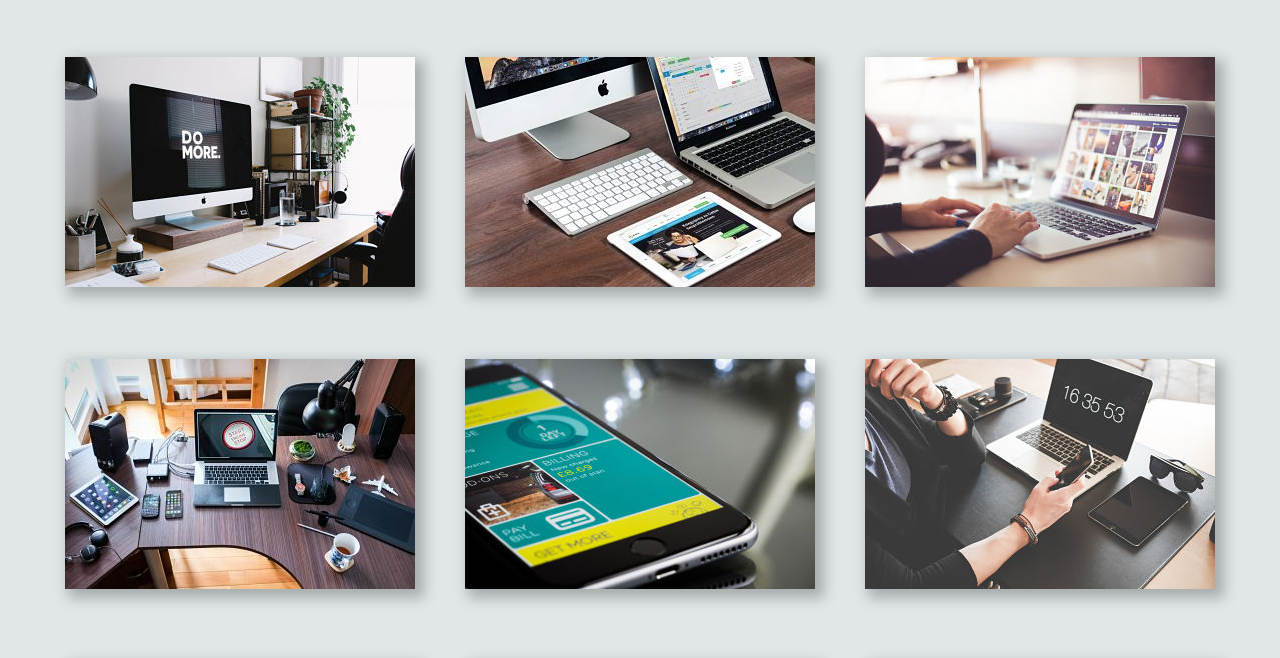
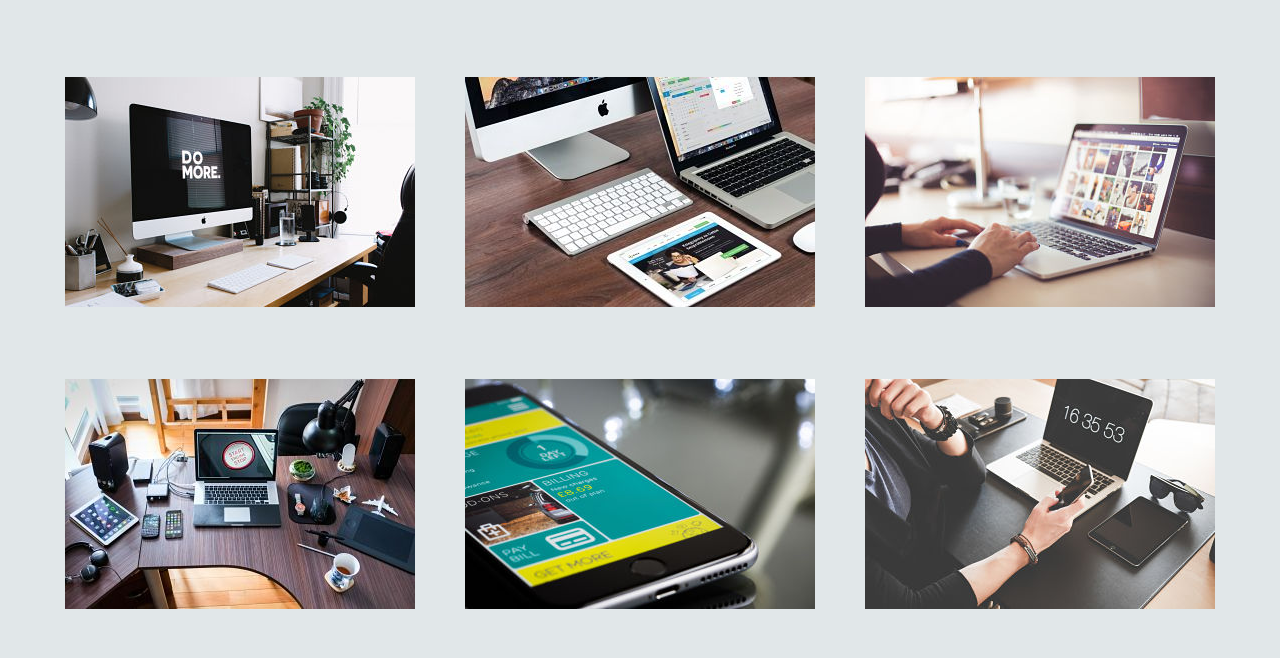
Before and after one commit to justDo1T/portfolio, a plain HTML site: page index.html in a window 1280 px wide. Shown: the part 1054-1712 px from the top of the page. Drawn offline with nearby package versions, Linux system fonts and the light colour scheme; some packages are replaced by stand-ins of ours; a script that the page names is missing.

Commit message:
progress save

```diff
--- a/css/style.css
+++ b/css/style.css
@@ -209,6 +209,7 @@ nav ul li a:hover {
 	perspective: 1000px;
 	display: inline-block;
 	width: 33.333333%;
+	min-height: 230px;
 	margin-bottom: 6%;
 }
 /* flip the photo when clicked */
@@ -216,15 +217,29 @@ nav ul li a:hover {
 	transform: rotateY(180deg);
 }
 
-.flipper, .front, .back {
-	margin: 0 auto;
-	width: 350px;
+.flipper {
+	width: 100%;
 	height: 230px;
+}
+
+.front {
+	width: 100%;
+	box-sizing: border-box;
+	padding: 20px 25px;
+}
+
+.back {
+	width: 100%;
+	height: 100%;
+	box-sizing: border-box;
+	margin: 20px 0;
 }
 
 .front img {
 	width: 100%;
 	height: auto;
+	max-width: 350px;
+	max-height: 230px;
 }
 
 .flipper {
@@ -241,7 +256,6 @@ nav ul li a:hover {
 	position: absolute;
 	top: 0;
 	left: 0;
-	box-shadow: 6px 6px 13px 3px rgba(31,33,32,0.3);
 }
 
 .front {
@@ -255,7 +269,6 @@ nav ul li a:hover {
 /* zoom effect when photo is hovered */
 .front:hover {
 	transform: scale(1.1);
-	box-shadow: 0px 0px 0px 0px transparent;
 }
 
 .textOnHover {
@@ -266,8 +279,11 @@ nav ul li a:hover {
 	left: 0;
 	width: 100%;
 	height: 100%;
+	box-sizing: border-box;
+	padding: 20px 25px;
 	transition: opacity .6s, visibility .6s;
 	background-color: rgba(22, 45, 35, 0.72);
+	background-clip: content-box;
 	color: #FFF;
 	text-align: center;
 }
@@ -1033,30 +1049,28 @@ nav ul li a:hover {
 }
 /*---------- End Footer Section ----------*/
 
-OLALAA
-huherko 2.0
 
 /*-------------Media Queries ---------------*/
 
 @media screen and (max-width: 1100px) {
-	.flipper, .front, .back {
-	width: 200px;
-	height: 130px;
-	}
-}
 
-@media screen and (max-width: 1100px) {
-
+	/*--- Start Homepage Section ---*/
 	nav ul li {
 		padding-left: 15px;
 		padding-right: 15px;
 	}
+	/*--- End Homepage Section ---*/
+
+	/*--- Start Portfolio Section ---*/
+
+	/*--- End Portfolio Section ---*/
 
 }
 
 /*--- Hamburger Starts --*/
 @media screen and (max-width: 950px) {
 
+	/*--- Start Homepage Section ---*/
 	#menu-icon {
 		display: inline-block;
 	}
@@ -1106,19 +1120,23 @@ huherko 2.0
   		background-color: rgba(203, 223, 214, 0.96);
   		border-bottom: none;
 	}
+	/*--- End Homepage Section ---*/
 
 }
 
 @media screen and (max-width: 850px) {
 
+	/*--- Start Homepage Section ---*/
 	#heading-text h1 {
 		font-size: 8rem;
 	}
+	/*--- End Homepage Section ---*/
 
 }
 
 @media screen and (max-width: 650px) {
 
+	/*--- Start Homepage Section ---*/
 	#heading-text h1 {
 		font-size: 6.7rem;
 	}
@@ -1127,11 +1145,13 @@ huherko 2.0
 		font-size: 2rem;
 		padding: 9px 18px;
 	}
+	/*--- End Homepage Section ---*/
 
 }
 
 @media screen and (max-width: 550px) {
 
+	/*--- Start Homepage Section ---*/
 	#heading-text h1 {
 		font-size: 5.5rem;
 	}
@@ -1141,11 +1161,13 @@ huherko 2.0
 		font-weight: 600;
 		padding: 9px 16px;
 	}
+	/*--- End Homepage Section ---*/
 
 }
 
 @media screen and (max-width: 450px) {
 
+	/*--- Start Homepage Section ----------*/
 	#heading-text h1 {
 		font-size: 4.5rem;
 	}
@@ -1154,10 +1176,12 @@ huherko 2.0
 		font-size: 2rem;
 		padding: 12px 20px
 	}
+	/*--- End Homepage Section ---*/
 }
 
 @media screen and (max-width: 370px) {
 
+	/*--- Start Homepage Section ---*/
 	#heading-text h1 {
 		font-size: 3.8rem;
 	}
@@ -1165,5 +1189,6 @@ huherko 2.0
 	#start-button {
 		font-size: 1.6rem;
 	}
+	/*--- End Homepage Section ---*/
 
 }
```
